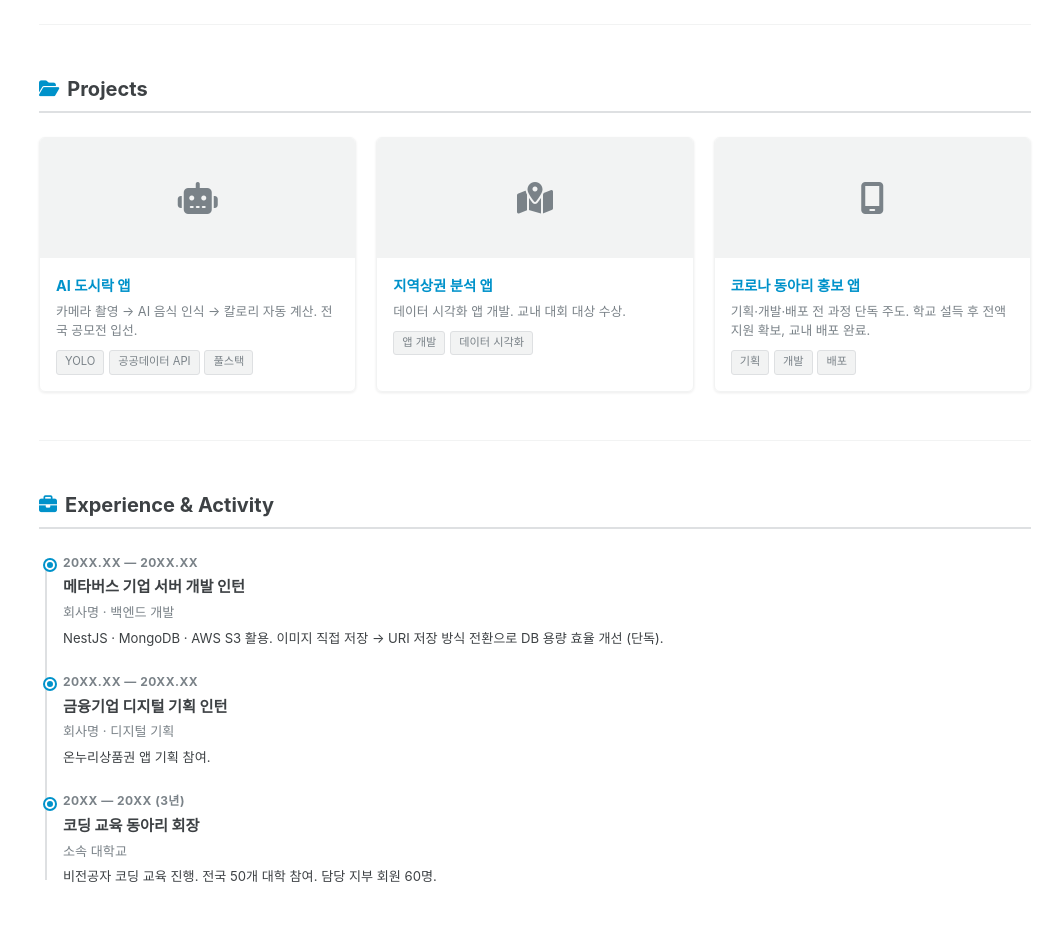
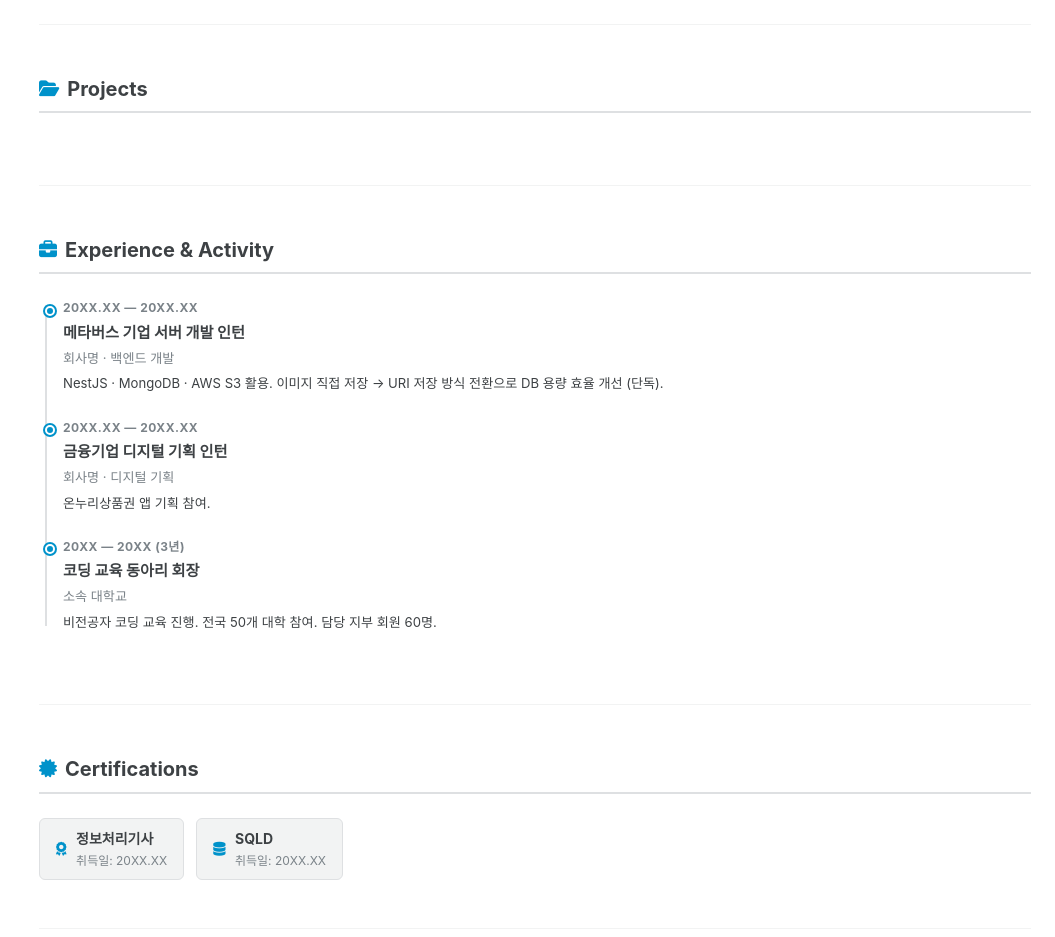
Before and after one commit to jisooo11/jisooo11, a plain HTML site: page index.html in a window 1280 px wide. Shown: the part 1400-2337 px from the top of the page, without its empty margins (225-1280 px from the left). Drawn offline with Linux system fonts and the light colour scheme.

Commit message:
Clear all project cards content

```diff
--- a/index.html
+++ b/index.html
@@ -668,56 +668,19 @@
         <h2 class="section__title"><i class="fas fa-folder-open"></i> Projects</h2>
         <div class="projects__grid">
 
-          <!-- 프로젝트 카드 1 -->
+          <!-- 새 프로젝트 카드 추가 시 아래 형식으로 넣으세요 -->
+          <!--
           <div class="project-card">
-            <div class="project-card__thumb">
-              <!-- 프로젝트 대표 이미지 또는 아이콘 -->
-              <i class="fas fa-robot"></i>
-            </div>
+            <div class="project-card__thumb"><i class="fas fa-code"></i></div>
             <div class="project-card__body">
-              <!-- 프로젝트 제목, 설명, 사용 기술을 채워주세요 -->
-              <p class="project-card__title">AI 도시락 앱</p>
-              <p class="project-card__desc">카메라 촬영 → AI 음식 인식 → 칼로리 자동 계산. 전국 공모전 입선.</p>
+              <p class="project-card__title">프로젝트 제목</p>
+              <p class="project-card__desc">프로젝트 설명</p>
               <div class="project-card__tags">
-                <span class="project-card__tag">YOLO</span>
-                <span class="project-card__tag">공공데이터 API</span>
-                <span class="project-card__tag">풀스택</span>
+                <span class="project-card__tag">기술</span>
               </div>
             </div>
           </div>
-
-          <!-- 프로젝트 카드 2 -->
-          <div class="project-card">
-            <div class="project-card__thumb">
-              <i class="fas fa-map-location-dot"></i>
-            </div>
-            <div class="project-card__body">
-              <p class="project-card__title">지역상권 분석 앱</p>
-              <p class="project-card__desc">데이터 시각화 앱 개발. 교내 대회 대상 수상.</p>
-              <div class="project-card__tags">
-                <span class="project-card__tag">앱 개발</span>
-                <span class="project-card__tag">데이터 시각화</span>
-              </div>
-            </div>
-          </div>
-
-          <!-- 프로젝트 카드 3 -->
-          <div class="project-card">
-            <div class="project-card__thumb">
-              <i class="fas fa-mobile-screen"></i>
-            </div>
-            <div class="project-card__body">
-              <p class="project-card__title">코로나 동아리 홍보 앱</p>
-              <p class="project-card__desc">기획·개발·배포 전 과정 단독 주도. 학교 설득 후 전액 지원 확보, 교내 배포 완료.</p>
-              <div class="project-card__tags">
-                <span class="project-card__tag">기획</span>
-                <span class="project-card__tag">개발</span>
-                <span class="project-card__tag">배포</span>
-              </div>
-            </div>
-          </div>
-
-          <!-- 새 프로젝트 카드 추가 시 위 카드 블록을 복사해서 붙여넣으세요 -->
+          -->
 
         </div>
       </section>
```
